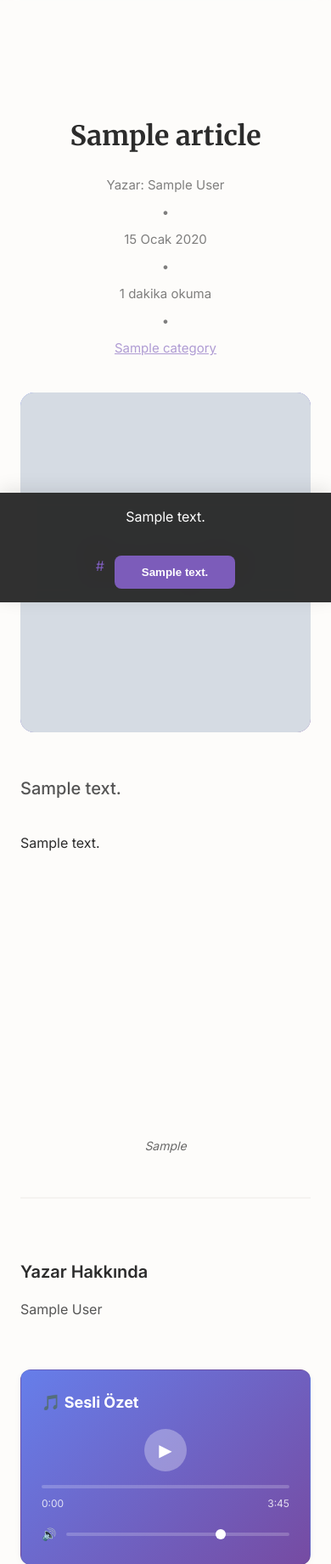
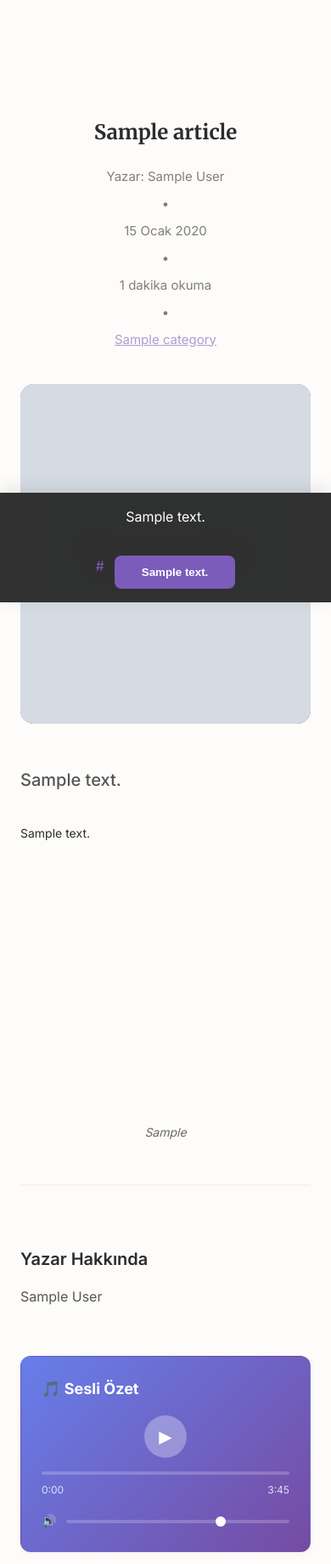
Before and after one commit to anafor302-maker/edebai, a Django app: a page that uses templates/blog/base.html in a window 390 px wide. Shown: the part 135-1976 px from the top of the page at 85% size. Run offline with Django 4.2, Linux system fonts and the light colour scheme; tables that the repository leaves empty hold one stand-in row (values such as "Sample post"); grey boxes marked "Sample" are stand-in pictures.

Commit message:
yazılar küçüldü

```diff
--- a/static/css/style.css
+++ b/static/css/style.css
@@ -997,7 +997,7 @@ body {
     }
 
     .blog-detail-title {
-        font-size: 32px;
+        font-size: 24px;
     }
 
     .blog-detail-meta {
@@ -1006,15 +1006,15 @@ body {
     }
 
     .blog-content {
-        font-size: 16px;
+        font-size: 14px;
     }
 
     .blog-content h2 {
-        font-size: 28px;
+        font-size: 22px;
     }
 
     .blog-content h3 {
-        font-size: 22px;
+        font-size: 20px;
     }
 
     .cookie-banner {
```
